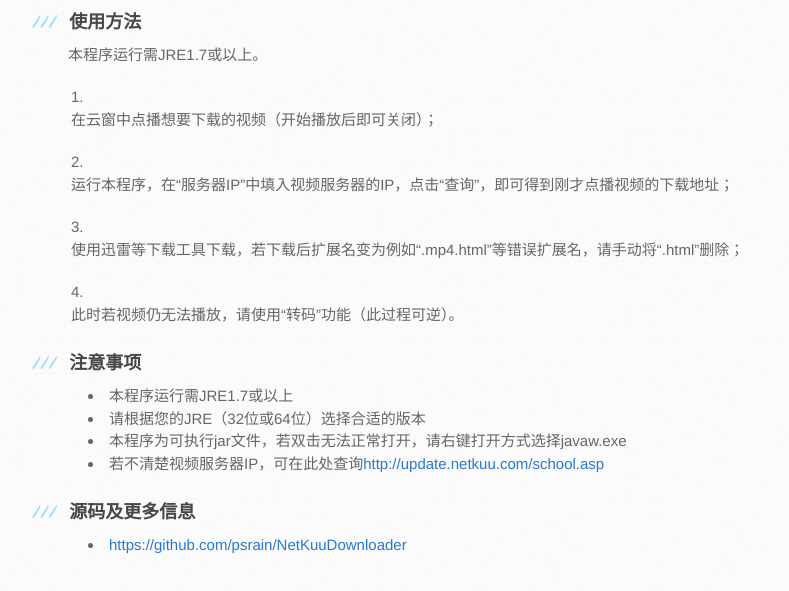
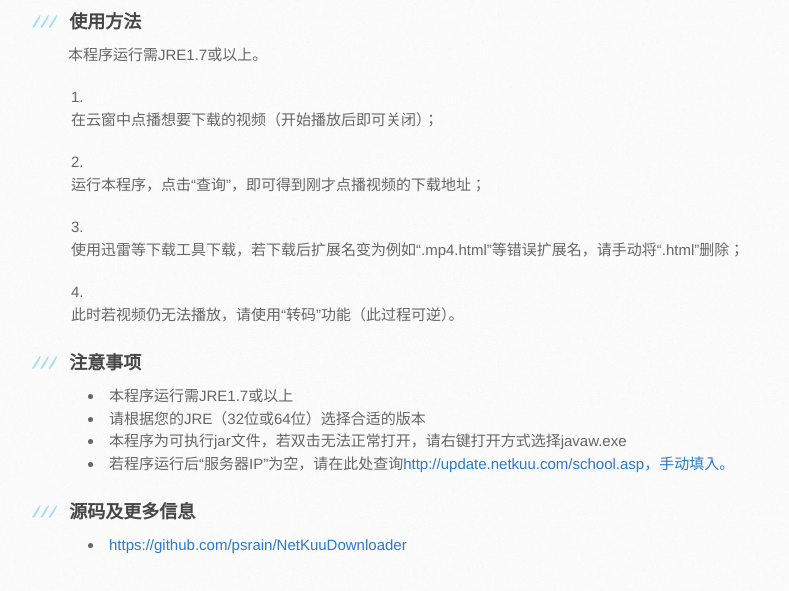
Before and after one commit to psrain/NetKuuDownloader, a plain HTML site: page index.html in a window 1280 px wide. Shown: the part 810-1401 px from the top of the page, without its empty margins (102-891 px from the left). Drawn offline with Linux system fonts and the light colour scheme.

```diff
--- a/index.html
+++ b/index.html
@@ -44,7 +44,7 @@
 
 <ol>
 <li><p>在云窗中点播想要下载的视频（开始播放后即可关闭）；</p></li>
-<li><p>运行本程序，在“服务器IP”中填入视频服务器的IP，点击“查询”，即可得到刚才点播视频的下载地址；</p></li>
+<li><p>运行本程序，点击“查询”，即可得到刚才点播视频的下载地址；</p></li>
 <li><p>使用迅雷等下载工具下载，若下载后扩展名变为例如“.mp4.html”等错误扩展名，请手动将“.html”删除；</p></li>
 <li><p>此时若视频仍无法播放，请使用“转码”功能（此过程可逆）。</p></li>
 </ol><h3>
@@ -54,7 +54,7 @@
 <li>本程序运行需JRE1.7或以上</li>
 <li>请根据您的JRE（32位或64位）选择合适的版本</li>
 <li>本程序为可执行jar文件，若双击无法正常打开，请右键打开方式选择javaw.exe</li>
-<li>若不清楚视频服务器IP，可在此处查询<a href="http://update.netkuu.com/school.asp">http://update.netkuu.com/school.asp</a>
+<li>若程序运行后“服务器IP”为空，请在此处查询<a href="http://update.netkuu.com/school.asp%EF%BC%8C%E6%89%8B%E5%8A%A8%E5%A1%AB%E5%85%A5%E3%80%82">http://update.netkuu.com/school.asp，手动填入。</a>
 </li>
 </ul><h3>
 <a name="%E6%BA%90%E7%A0%81%E5%8F%8A%E6%9B%B4%E5%A4%9A%E4%BF%A1%E6%81%AF" class="anchor" href="#%E6%BA%90%E7%A0%81%E5%8F%8A%E6%9B%B4%E5%A4%9A%E4%BF%A1%E6%81%AF"><span class="octicon octicon-link"></span></a>源码及更多信息</h3>
--- a/params.json
+++ b/params.json
@@ -1 +1 @@
-{"name":"NetkuuDownloader","tagline":"","body":"程序下载：https://github.com/psrain/NetKuuDownloader/releases\r\n\r\n### 介绍\r\nNetkuuDownloader用于提供“云窗”中视频的下载地址，对于电影，提供高分辨率（适合PC）和低分辨率（适合手机）两种版本的下载地址。对下载后无法播放的视频提供“转码”功能。\r\n\r\n![](https://raw.githubusercontent.com/psrain/NetKuuDownloader/gh-pages/images/demo.jpg)\r\n\r\n### 使用方法\r\n**本程序运行需JRE1.7或以上。**\r\n\r\n1. 在云窗中点播想要下载的视频（开始播放后即可关闭）；\r\n\r\n2. 运行本程序，在“服务器IP”中填入视频服务器的IP，点击“查询”，即可得到刚才点播视频的下载地址；\r\n\r\n3. 使用迅雷等下载工具下载，若下载后扩展名变为例如“.mp4.html”等错误扩展名，请手动将“.html”删除；\r\n\r\n4. 此时若视频仍无法播放，请使用“转码”功能（此过程可逆）。\r\n\r\n\r\n### 注意事项\r\n* 本程序运行需JRE1.7或以上\r\n* 请根据您的JRE（32位或64位）选择合适的版本\r\n* 本程序为可执行jar文件，若双击无法正常打开，请右键打开方式选择javaw.exe\r\n* 若不清楚视频服务器IP，可在此处查询http://update.netkuu.com/school.asp\r\n\r\n### 源码及更多信息\r\n* https://github.com/psrain/NetKuuDownloader","google":"UA-50047621-1","note":"Don't delete this file! It's used internally to help with page regeneration."}
+{"name":"NetkuuDownloader","tagline":"","body":"程序下载：https://github.com/psrain/NetKuuDownloader/releases\r\n\r\n### 介绍\r\nNetkuuDownloader用于提供“云窗”中视频的下载地址，对于电影，提供高分辨率（适合PC）和低分辨率（适合手机）两种版本的下载地址。对下载后无法播放的视频提供“转码”功能。\r\n\r\n![](https://raw.githubusercontent.com/psrain/NetKuuDownloader/gh-pages/images/demo.jpg)\r\n\r\n### 使用方法\r\n**本程序运行需JRE1.7或以上。**\r\n\r\n1. 在云窗中点播想要下载的视频（开始播放后即可关闭）；\r\n\r\n2. 运行本程序，点击“查询”，即可得到刚才点播视频的下载地址；\r\n\r\n3. 使用迅雷等下载工具下载，若下载后扩展名变为例如“.mp4.html”等错误扩展名，请手动将“.html”删除；\r\n\r\n4. 此时若视频仍无法播放，请使用“转码”功能（此过程可逆）。\r\n\r\n\r\n### 注意事项\r\n* 本程序运行需JRE1.7或以上\r\n* 请根据您的JRE（32位或64位）选择合适的版本\r\n* 本程序为可执行jar文件，若双击无法正常打开，请右键打开方式选择javaw.exe\r\n* 若程序运行后“服务器IP”为空，请在此处查询http://update.netkuu.com/school.asp，手动填入。\r\n\r\n### 源码及更多信息\r\n* https://github.com/psrain/NetKuuDownloader","google":"UA-50047621-1","note":"Don't delete this file! It's used internally to help with page regeneration."}
```
